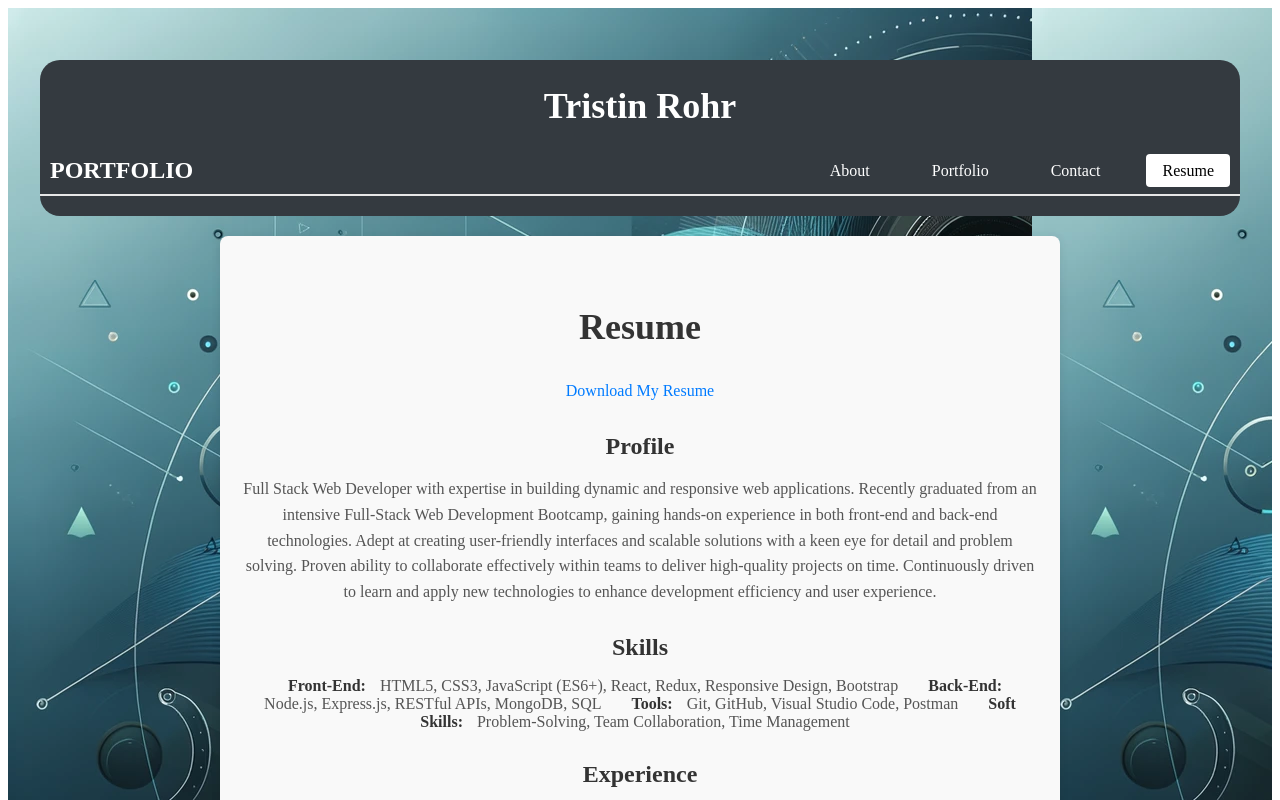
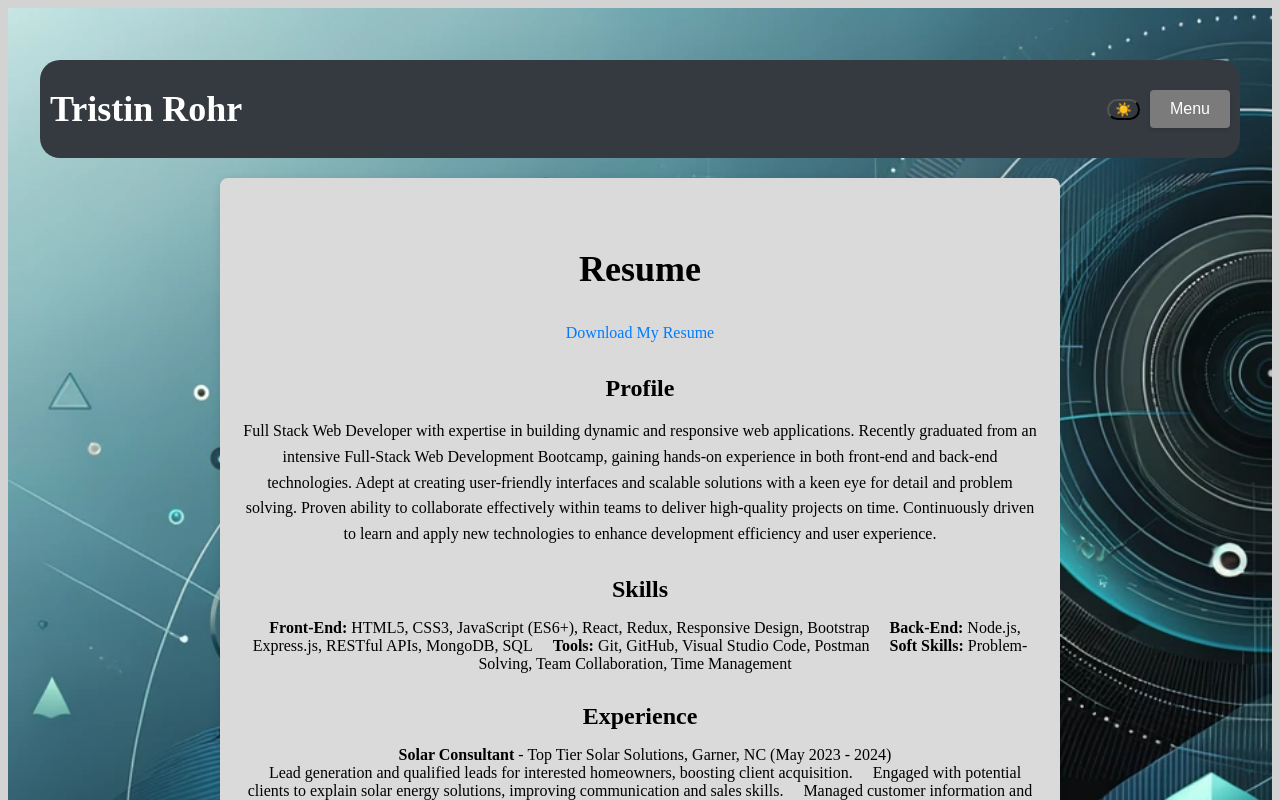
Before and after one commit to TristinRohr/React-Portfolio, a React (Vite) app: page /resume in a window 1280 px wide. Shown: the top 800 px of the page. Built offline with nearby package versions, Linux system fonts and the light colour scheme.

Commit message:
added light/dark modes

```diff
--- a/package.json
+++ b/package.json
@@ -10,6 +10,8 @@
     "preview": "vite preview"
   },
   "dependencies": {
+    "emailjs": "^4.0.3",
+    "emailjs-com": "^3.2.0",
     "react": "^18.3.1",
     "react-dom": "^18.3.1",
     "react-router-dom": "^6.26.1"
--- a/src/App.css
+++ b/src/App.css
@@ -3,58 +3,102 @@
   margin: 0 auto;
   padding: 2rem;
   text-align: center;
-  background-image: url(../public/background.webp);
+  background-image: var(--background-image);
+  background-size: cover;
+  background-position: center;
+  background-repeat: no-repeat;
+  text-decoration: none;
+}
+/* Light Theme (Default) */
+:root {
+  --bg-color: #d3d3d3;
+  --text-color: #000000;
+  --navbar-bg-color: #343a40;
+  --navbar-text-color: #ffffff;
+  --header-bg-color: #343a40;
+  --header-text-color: #ffffff;
+  --footer-bg-color: #343a40;
+  --footer-text-color: #ffffff;
+  --card-bg-color: #dadada;
+  --link-color: #007bff;
+  --link-hover-color: #0056b3;
+  --border-color: #e7e7e7;
+  --button-bg-color: #5a5c5d;
+  --button-hover-bg-color: #b5b9be;
+  --dropdown-bg-color: #ffffff;
+  --dropdown-item-color: #333;
+  --dropdown-item-hover-color: #f5f5f5;
+  --dropdown-item-hover-text-color: #9ea0a2;
+  --dropdown-button-bg-color: rgb(124, 123, 123);
+  --dropdown-button-hover-bg-color: rgb(186, 183, 183);
+  --dropdown-active-bg-color: #343a3f;
+  --dropdown-active-text-color: #ffffff;
+  --background-image: url("../public/background.webp");
 }
 
-.logo {
-  height: 6em;
-  padding: 1.5em;
-  will-change: filter;
-  transition: filter 300ms;
-}
-.logo:hover {
-  filter: drop-shadow(0 0 2em #646cffaa);
-}
-.logo.react:hover {
-  filter: drop-shadow(0 0 2em #61dafbaa);
+/* Dark Theme */
+[data-theme="dark"] {
+  --bg-color: #343a3f;
+  --text-color: #ffffff;
+  --navbar-bg-color: #1f1f1f;
+  --navbar-text-color: #ffffff;
+  --header-bg-color: #1f1f1f;
+  --header-text-color: #ffffff;
+  --footer-bg-color: #1f1f1f;
+  --footer-text-color: #ffffff;
+  --card-bg-color: #2a2a2a;
+  --link-color: #61dafb;
+  --link-hover-color: #21a1f1;
+  --border-color: #2a2a2a;
+  --button-bg-color: #646464;
+  --button-hover-bg-color: #888888;
+  --dropdown-bg-color: #2a2a2a;
+  --dropdown-item-color: #ffffff;
+  --dropdown-item-hover-color: #444444;
+  --dropdown-item-hover-text-color: #ffffff;
+  --dropdown-button-bg-color: #646464;
+  --dropdown-button-hover-bg-color: #888888;
+  --dropdown-active-bg-color: #1f1f1f;
+  --dropdown-active-text-color: #ffffff;
+  --background-image: url("../public/background.webp");
 }
 
-@keyframes logo-spin {
-  from {
-    transform: rotate(0deg);
-  }
-  to {
-    transform: rotate(360deg);
-  }
+/* Apply the theme variables */
+body {
+  background-color: var(--bg-color);
+  color: var(--text-color);
 }
 
-@media (prefers-reduced-motion: no-preference) {
-  a:nth-of-type(2) .logo {
-    animation: logo-spin infinite 20s linear;
-  }
+a {
+  color: var(--link-color);
+  text-decoration: none;
+  transition: color 0.3s ease;
 }
 
-.card {
-  padding: 2em;
-}
-
-.read-the-docs {
-  color: #888;
+a:hover {
+  color: var(--link-hover-color);
 }
 
 /* Navbar */
 .navbar {
-  border-bottom: 2px solid #e7e7e7;
   padding: 10px 0;
+  display: flex;
+  justify-content: center;
+  align-items: center;
+  background-color: var(--navbar-bg-color);
+}
+
+.container {
+  display: flex;
+  justify-content: space-between;
+  align-items: center;
 }
 
 .navbar-brand {
   font-size: 24px;
   font-weight: bold;
-  color: #ffffff;
+  color: var(--navbar-text-color);
   text-transform: uppercase;
-  text-decoration: none;
-  margin: 0 10px;
 }
 
 .navbar-nav {
@@ -70,8 +114,7 @@
 }
 
 .nav-link {
-  color: #ffffff;
-  text-decoration: none;
+  color: var(--navbar-text-color);
   font-size: 16px;
   padding: 8px 16px;
   margin-right: 10px;
@@ -80,59 +123,110 @@
 }
 
 .nav-link:hover {
-  background-color: #f5f5f5;
-  color: #333;
+  background-color: var(--dropdown-item-hover-color);
+  color: var(--dropdown-item-hover-text-color);
 }
 
 .nav-link.active {
-  background-color: #ffffff;
-  color: black;
+  background-color: var(--bg-color);
+  color: var(--text-color);
 }
 
-.navbar-light .navbar-brand:hover,
-.navbar-light .navbar-brand:focus {
-  color: #007bff;
-  text-decoration: none;
+/* Dropdown */
+.dropdown {
+  position: relative;
 }
 
-.container {
-  display: flex;
-  justify-content: space-between;
-  align-items: center;
+.dropdown-button {
+  background-color: var(--dropdown-button-bg-color);
+  color: var(--navbar-text-color);
+  font-size: 16px;
+  padding: 10px 20px;
+  border: none;
+  border-radius: 4px;
+  cursor: pointer;
+  transition: background-color 0.3s ease;
+  margin-right: 10px;
+  margin-left: 10px;
+  text-decoration: none;
+  box-shadow: 0 2px 4px rgba(0, 0, 0, 0.1);
+}
+
+.dropdown-button:hover {
+  background-color: var(--dropdown-button-hover-bg-color);
+}
+
+/* Dropdown Menu */
+.dropdown-menu {
+  display: none;
+  position: absolute;
+  top: 100%;
+  left: 0;
+  background-color: var(--dropdown-bg-color);
+  box-shadow: 0 8px 16px rgba(0, 0, 0, 0.1);
+  border-radius: 5px;
+  z-index: 1;
+  list-style: none;
+  padding: 0;
+  margin: 0;
+  min-width: 110px;
+}
+
+.dropdown-menu.show {
+  display: block;
+}
+
+.dropdown-item {
+  padding: 12px 20px;
+  color: var(--dropdown-item-color);
+  display: block;
+  transition: background-color 0.3s ease, color 0.3s ease;
+  border-radius: 5px;
+}
+
+.dropdown-item:hover {
+  background-color: var(--dropdown-item-hover-color);
+  color: var(--dropdown-item-hover-text-color);
+  border-radius: 5px;
+}
+
+.dropdown-item.active {
+  background-color: var(--dropdown-active-bg-color);
+  color: var(--dropdown-active-text-color);
+}
+
+.dark-mode-toggle {
+  background-color: transparent;
+  border-radius: 20px;
 }
 
 /* Header */
-
 .header {
-  background-color: #343a40;
-  color: #ffffff;
+  background-color: var(--header-bg-color);
+  color: var(--header-text-color);
   padding: 20px 0;
   text-align: center;
   margin: 20px auto;
   border-radius: 20px;
-
+  display: flex;
+  align-items: center;
+  justify-content: space-between;
 }
 
 .header h1 {
   margin: 0;
   font-size: 36px;
   font-weight: bold;
-  color: #ffffff;
-  margin: 5px 0;
-}
-
-.header .navbar {
-  margin-top: 20px;
+  margin-left: 10px;
 }
 
 /* Footer */
-
 .footer {
-  background-color: #343a40;
-  color: #ffffff;
+  background-color: var(--footer-bg-color);
+  color: var(--footer-text-color);
   padding: 20px 0;
   text-align: center;
-  border-top: 2px solid #e7e7e7;
+  border-top: 2px solid var(--border-color);
   margin-top: 40px;
 }
 
@@ -142,28 +236,20 @@
 }
 
 .footer p a {
-  color: #ffffff;
-  text-decoration: none;
-  margin: 0 10px;
-  transition: color 0.3s ease;
+  color: var(--footer-text-color);
 }
 
 .footer p a:hover {
-  color: #007bff;
-}
-
-.footer p:first-child {
-  margin-bottom: 10px;
+  color: var(--link-hover-color);
 }
 
 /* AboutMe */
-
 .aboutMe {
+  background-color: var(--card-bg-color);
   max-width: 800px;
   margin: 0 auto;
   padding: 40px 20px;
   text-align: center;
-  background-color: #f9f9f9;
   border-radius: 20px;
   box-shadow: 0 2px 10px rgba(0, 0, 0, 0.1);
 }
@@ -171,7 +257,7 @@
 .aboutMe h2 {
   font-size: 32px;
   margin-bottom: 20px;
-  color: #333;
+  color: var(--text-color);
 }
 
 .aboutMe img {
@@ -185,21 +271,19 @@
 .aboutMe p {
   font-size: 16px;
   line-height: 1.6;
-  color: #555;
+  color: var(--text-color);
   margin-bottom: 20px;
 }
 
 .aboutMe p:first-of-type {
   font-weight: bold;
-  color: #333;
-  margin-bottom: 10px;
+  color: var(--text-color);
 }
 
 /* Projects */
-
 .project {
-  background-color: #ffffff;
-  border: 1px solid #e0e0e0;
+  background-color: var(--card-bg-color);
+  border: 1px solid var(--border-color);
   border-radius: 8px;
   padding: 20px;
   text-align: center;
@@ -223,33 +307,24 @@
 
 .project h3 {
   font-size: 20px;
-  color: #333;
+  color: var(--text-color);
   margin-bottom: 10px;
 }
 
-.project p {
-  font-size: 16px;
-  color: #007bff;
-}
-
 .project p a {
-  color: #007bff;
-  text-decoration: none;
-  margin: 0 5px;
-  transition: color 0.3s ease;
+  color: var(--link-color);
 }
 
 .project p a:hover {
-  color: #0056b3;
+  color: var(--link-hover-color);
 }
 
 /* Contact */
-
 .contact {
+  background-color: var(--card-bg-color);
   max-width: 600px;
   margin: 0 auto;
   padding: 40px 20px;
-  background-color: #f9f9f9;
   border-radius: 8px;
   box-shadow: 0 2px 10px rgba(0, 0, 0, 0.1);
   text-align: center;
@@ -258,7 +333,7 @@
 .contact h2 {
   font-size: 32px;
   margin-bottom: 20px;
-  color: #333;
+  color: var(--text-color);
 }
 
 .contact form {
@@ -270,7 +345,7 @@
 .contact label {
   font-size: 16px;
   font-weight: bold;
-  color: #555;
+  color: var(--text-color);
   text-align: left;
 }
 
@@ -280,7 +355,7 @@
   width: 100%;
   padding: 10px;
   font-size: 16px;
-  border: 1px solid #ccc;
+  border: 1px solid var(--border-color);
   border-radius: 4px;
   box-sizing: border-box;
   transition: border-color 0.3s ease;
@@ -289,7 +364,7 @@
 .contact input[type="text"]:focus,
 .contact input[type="email"]:focus,
 .contact textarea:focus {
-  border-color: #007bff;
+  border-color: var(--link-color);
   outline: none;
 }
 
@@ -299,11 +374,11 @@
 }
 
 .contact button {
+  background-color: var(--button-bg-color);
   padding: 10px 20px;
   font-size: 16px;
   font-weight: bold;
-  color: #ffffff;
-  background-color: #007bff;
+  color: var(--text-color);
   border: none;
   border-radius: 4px;
   cursor: pointer;
@@ -311,12 +386,12 @@
 }
 
 .contact button:hover {
-  background-color: #0056b3;
+  background-color: var(--button-hover-bg-color);
 }
 
 /* Portfolio */
-
 .portfolio {
+  background-color: var(--bg-color);
   max-width: 1000px;
   margin: 0 auto;
   padding: 40px 20px;
@@ -326,8 +401,7 @@
 .portfolio h2 {
   font-size: 36px;
   margin-bottom: 30px;
-  color: #ffffff;
-
+  color: var(--text-color);
 }
 
 .portfolio .project {
@@ -341,12 +415,11 @@
 }
 
 /* Resume */
-
 .resume {
+  background-color: var(--card-bg-color);
   max-width: 800px;
   margin: 0 auto;
   padding: 40px 20px;
-  background-color: #f9f9f9;
   border-radius: 8px;
   box-shadow: 0 2px 10px rgba(0, 0, 0, 0.1);
   margin-bottom: 20px;
@@ -356,30 +429,27 @@
 .resume h2 {
   font-size: 36px;
   margin-bottom: 30px;
-  color: #333;
-  text-align: center;
+  color: var(--text-color);
 }
 
 .resume p {
   font-size: 16px;
   line-height: 1.6;
-  color: #555;
+  color: var(--text-color);
   margin-bottom: 20px;
 }
 
 .resume a {
-  color: #007bff;
-  text-decoration: none;
-  transition: color 0.3s ease;
+  color: var(--link-color);
 }
 
 .resume a:hover {
-  color: #0056b3;
+  color: var(--link-hover-color);
 }
 
 .resume h3 {
   font-size: 24px;
-  color: #333;
+  color: var(--text-color);
   margin-top: 30px;
   margin-bottom: 15px;
 }
@@ -392,36 +462,12 @@
 
 .resume ul li {
   font-size: 16px;
-  margin-bottom: 10px;
-  list-style-type: none;
-  color: #555;
+  color: var(--text-color);
   display: inline;
   margin: 10px;
 }
 
 .resume ul li strong {
   font-weight: bold;
-  color: #333;
-  display: inline;
-  margin: 10px;
-  gap: 10px;
+  color: var(--text-color);
 }
-
-.resume ul ul {
-  list-style-type: circle;
-  margin-left: 20px;
-  margin-bottom: 10px;
-  display: flex;
-  flex-direction: column;
-}
-
-.resume ul ul li {
-  font-size: 14px;
-  margin-bottom: 5px;
-  color: #555;
-}
-
-.experience {
-  margin-right: 20px;
-  text-align: left;
-}
--- a/src/components/Footer.jsx
+++ b/src/components/Footer.jsx
@@ -7,7 +7,7 @@ const Footer = () => {
       <p>&copy; 2024 Tristin Rohr</p>
       <p>
         <a href="https://github.com/TristinRohr">GitHub</a> |
-        <a href="https://www.linkedin.com/in/tristin-rohr-a975a6276/">LinkedIn</a>
+        <a href="https://www.linkedin.com/in/tristin-rohr-a975a6276/"> LinkedIn</a>
       </p>
     </footer>
   );
--- /dev/null
+++ b/src/components/Navigation.css
@@ -0,0 +1,74 @@
+/* Navbar Styles */
+.navbar {
+    padding: 10px 0;
+    display: flex;
+    justify-content: center;
+    align-items: center;
+    background-color: #343a40;
+  }
+
+  .container {
+    display: flex;
+    justify-content: space-between;
+    align-items: center;
+  }
+
+  .dropdown {
+    position: relative;
+  }
+
+  .dropdown-button {
+    background-color: rgb(124, 123, 123);
+    color: #ffffff;
+    font-size: 16px;
+    padding: 10px 20px;
+    border: none;
+    border-radius: 4px;
+    cursor: pointer;
+    transition: background-color 0.3s ease;
+    margin-right: 10px;
+    text-decoration: none;
+  }
+
+  .dropdown-button:hover {
+    background-color: rgb(186, 183, 183);
+  }
+
+  /* Dropdown Menu */
+  .dropdown-menu {
+    display: none;
+    position: absolute;
+    top: 100%;
+    left: 0;
+    background-color: #ffffff;
+    box-shadow: 0 8px 16px rgba(0, 0, 0, 0.1);
+    border-radius: 0px;
+    z-index: 1;
+    list-style: none;
+    padding: 0;
+    margin: 0;
+    min-width: 110px;
+    text-decoration: none;
+  }
+
+  .dropdown-menu.show {
+    display: block;
+  }
+
+  .dropdown-item {
+    padding: 12px 20px;
+    text-decoration: none;
+    color: #333;
+    display: block;
+    transition: background-color 0.3s ease, color 0.3s ease;
+  }
+
+  .dropdown-item:hover {
+    background-color: #f5f5f5;
+    color: #9ea0a2;
+  }
+
+  .dropdown-item.active {
+    background-color: #343a3f;
+    color: #ffffff;
+  }
--- a/src/components/Navigation.jsx
+++ b/src/components/Navigation.jsx
@@ -1,28 +1,82 @@
-// src/components/Navigation.js
-// import React from 'react';
+import { useState, useEffect } from 'react';
 import { Link, useLocation } from 'react-router-dom';
+import './Navigation.css';
 
 function Navigation() {
+  const [dropdownOpen, setDropdownOpen] = useState(false);
+  const [darkMode, setDarkMode] = useState(() => localStorage.getItem('theme') === 'dark');
   const currentPage = useLocation().pathname;
 
+  const toggleDropdown = () => {
+    setDropdownOpen(!dropdownOpen);
+  };
+
+  const closeDropdown = () => {
+    setDropdownOpen(false);
+  };
+
+  // Dark mode toggle function
+  const toggleDarkMode = () => {
+    const newTheme = darkMode ? 'light' : 'dark';
+    setDarkMode(!darkMode);
+    document.documentElement.setAttribute('data-theme', newTheme);
+    localStorage.setItem('theme', newTheme);
+  };
+
+  // Apply theme from localStorage on initial load
+  useEffect(() => {
+    const savedTheme = localStorage.getItem('theme') || 'light';
+    document.documentElement.setAttribute('data-theme', savedTheme);
+    setDarkMode(savedTheme === 'dark');
+  }, []);
+
   return (
-    <nav className="navbar navbar-expand-lg navbar-light bg-light">
+    <nav className="navbar">
       <div className="container">
-        <Link className="navbar-brand" to="/">Portfolio</Link>
-
-        <div>
-          <ul className="navbar-nav">
-            <li className="nav-item">
-              <Link to="/aboutme" className={currentPage === '/' ? 'nav-link active' : 'nav-link'}>About</Link>
+        {/* Dark Mode Toggle Button */}
+        <button onClick={toggleDarkMode} className="dark-mode-toggle">
+          {darkMode ? '🌙' : '☀️ '}
+        </button>
+        <div className="dropdown">
+          <button onClick={toggleDropdown} className="dropdown-button">
+            Menu
+          </button>
+          <ul className={`dropdown-menu ${dropdownOpen ? 'show' : ''}`}>
+            <li>
+              <Link
+                to="/aboutme"
+                className={currentPage === '/aboutme' ? 'dropdown-item active' : 'dropdown-item'}
+                onClick={closeDropdown}
+              >
+                About
+              </Link>
             </li>
-            <li className="nav-item">
-              <Link to="/portfolio" className={currentPage === '/portfolio' ? 'nav-link active' : 'nav-link'}>Portfolio</Link>
+            <li>
+              <Link
+                to="/portfolio"
+                className={currentPage === '/portfolio' ? 'dropdown-item active' : 'dropdown-item'}
+                onClick={closeDropdown}
+              >
+                Portfolio
+              </Link>
             </li>
-            <li className="nav-item">
-              <Link to="/contact" className={currentPage === '/contact' ? 'nav-link active' : 'nav-link'}>Contact</Link>
+            <li>
+              <Link
+                to="/contact"
+                className={currentPage === '/contact' ? 'dropdown-item active' : 'dropdown-item'}
+                onClick={closeDropdown}
+              >
+                Contact
+              </Link>
             </li>
-            <li className="nav-item">
-              <Link to="/resume" className={currentPage === '/resume' ? 'nav-link active' : 'nav-link'}>Resume</Link>
+            <li>
+              <Link
+                to="/resume"
+                className={currentPage === '/resume' ? 'dropdown-item active' : 'dropdown-item'}
+                onClick={closeDropdown}
+              >
+                Resume
+              </Link>
             </li>
           </ul>
         </div>
```
Also changed, not shown: src/pages/Contact.jsx (+68 -6 lines), 1 other file (tests, documents, lock files or other folders).
